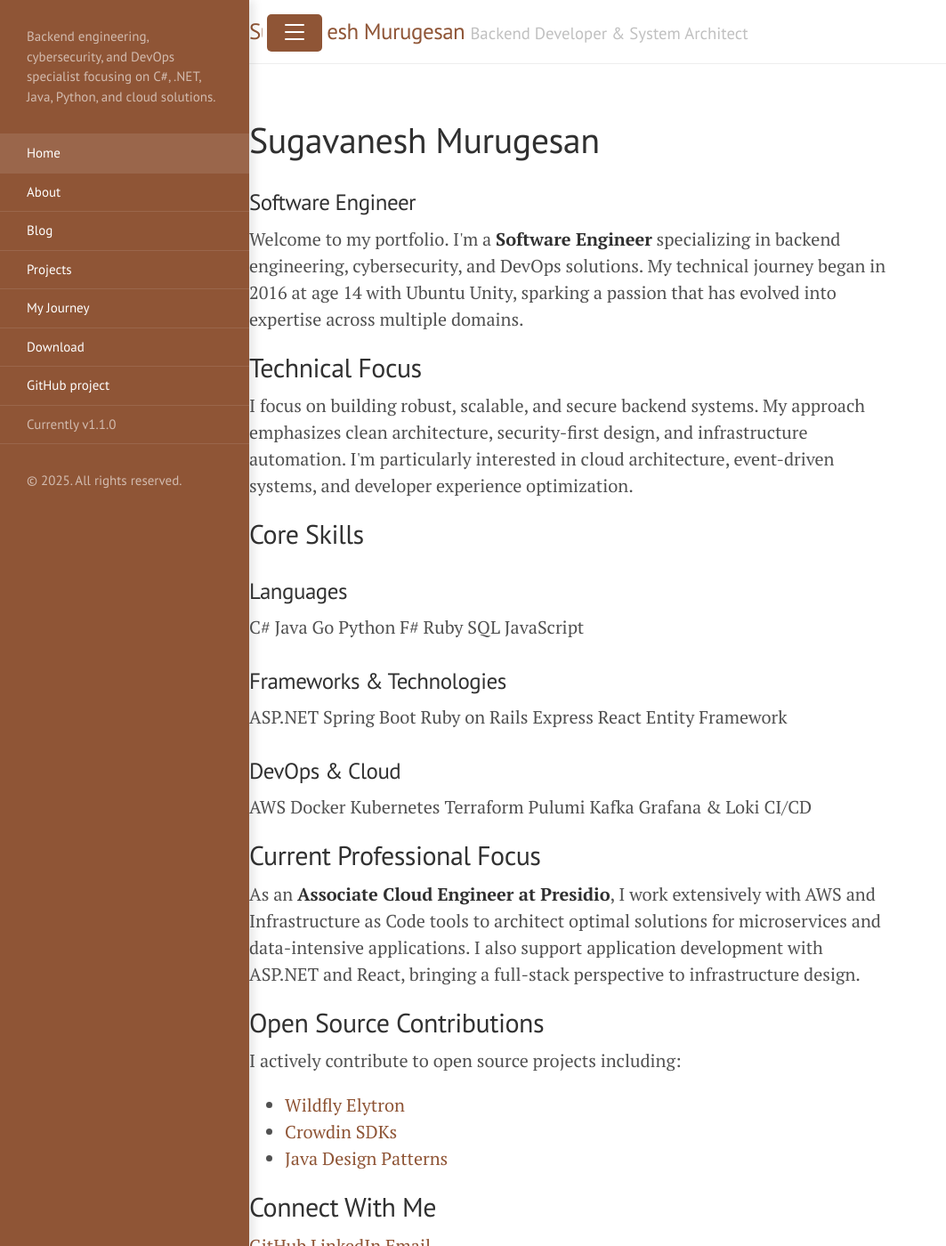
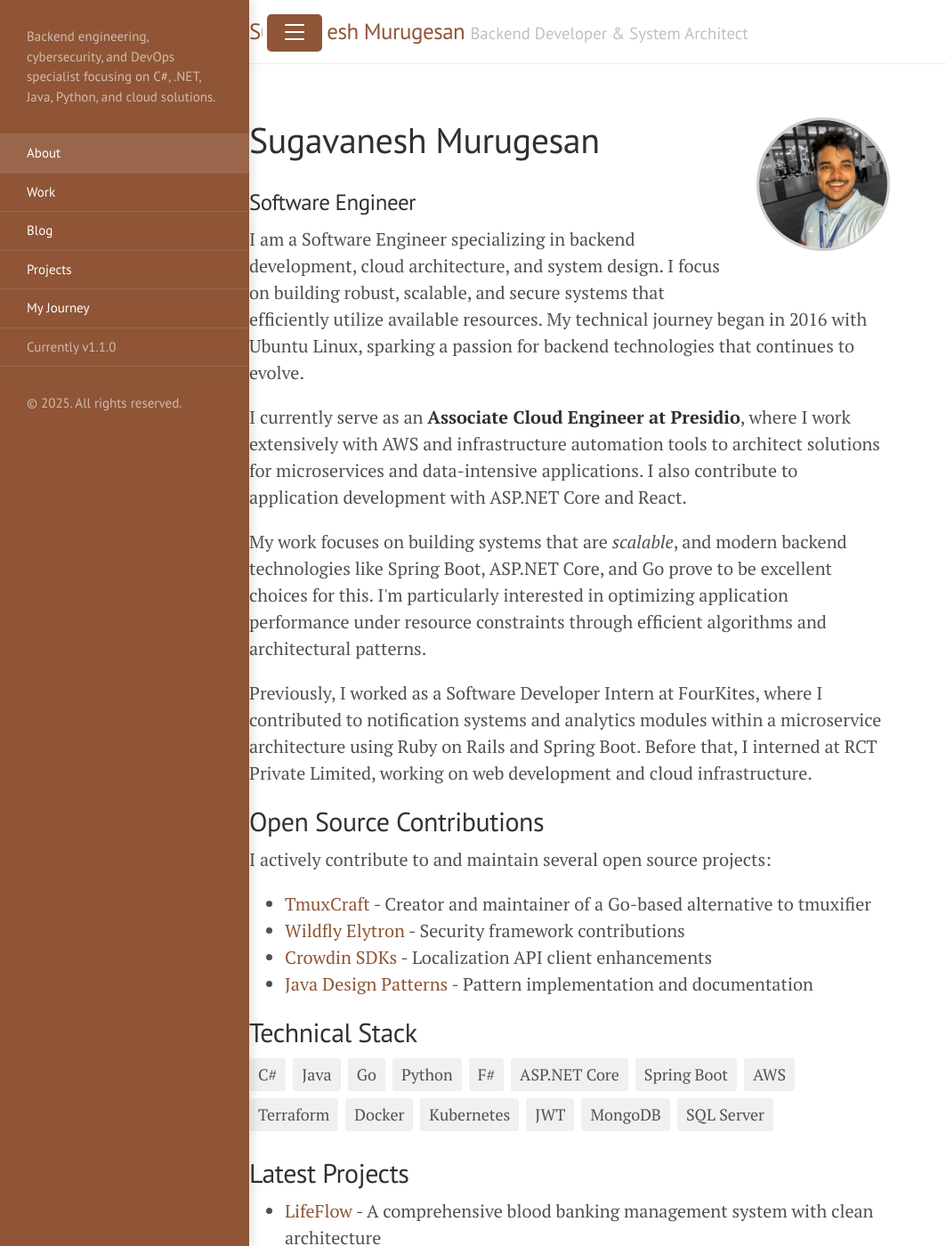
Before and after one commit to sugan0tech/sugan0tech.github.io, a Jekyll site: the page built from index.html, in a window 1280 px wide and 1400 px high. Shown: the whole window at 89% size, without its empty margins (0-1063 px from the left). Built offline with Jekyll 4.4.1, drawn with Linux system fonts in a browser that asks for light colours; the list of posts is cut into pages by our own code; some of the changed text lies outside the part shown.

Commit message:
add: work and profile

```diff
--- a/_includes/sidebar.html
+++ b/_includes/sidebar.html
@@ -10,8 +10,8 @@
 
   <!-- Navigation Links -->
   <nav class="sidebar-nav">
-    <a class="sidebar-nav-item{% if page.title == 'Home' %} active{% endif %}" href="{{ '/' | absolute_url }}">Home</a>
-    <a class="sidebar-nav-item{% if page.title == 'About' %} active{% endif %}" href="{{ '/about/' | absolute_url }}">About</a>
+    <a class="sidebar-nav-item{% if page.title == 'Home' %} active{% endif %}" href="{{ '/' | absolute_url }}">About</a>
+    <a class="sidebar-nav-item{% if page.title == 'About' %} active{% endif %}" href="{{ '/work/' | absolute_url }}">Work</a>
     <a class="sidebar-nav-item{% if page.title == 'Blog' %} active{% endif %}" href="{{ '/blog/' | absolute_url }}">Blog</a>
     <a class="sidebar-nav-item{% if page.title == 'Projects' %} active{% endif %}" href="{{ '/projects/' | absolute_url }}">Projects</a>
     <!-- <a class="sidebar-nav-item{% if page.title == 'Timeline' %} active{% endif %}" href="{{ '/timeline/' | absolute_url }}">Timeline</a> -->
@@ -19,14 +19,12 @@
     <!-- Dynamically Generate Additional Pages -->
     {% assign pages_list = site.pages | sort: "url" %}
     {% for node in pages_list %}
-      {% if node.title != null and node.layout == "page" and node.title != "Home" and node.title != "About" and node.title != "Blog" and node.title != "Projects" and node.title != "Timeline" %}
+      {% if node.title != null and node.layout == "page" and node.title != "Home" and node.title != "Work" and node.title != "Blog" and node.title != "Projects" and node.title != "Timeline" %}
         <a class="sidebar-nav-item{% if page.url == node.url %} active{% endif %}" href="{{ node.url | absolute_url }}">{{ node.title }}</a>
       {% endif %}
     {% endfor %}
 
     <!-- External Links -->
-    <a class="sidebar-nav-item" href="{{ site.github.repo }}/archive/v{{ site.version }}.zip">Download</a>
-    <a class="sidebar-nav-item" href="{{ site.github.repo }}">GitHub project</a>
     <span class="sidebar-nav-item">Currently v{{ site.version }}</span>
   </nav>
 
--- a/index.html
+++ b/index.html
@@ -4,83 +4,123 @@
 ---
 
 <div class="page">
+  <div class="profile-image">
+    <img src="/public/profile.jpg" alt="Sugavanesh Murugesan" class="profile-pic">
+  </div>
+
   <h1 class="page-title">Sugavanesh Murugesan</h1>
   <h3 class="tagline">Software Engineer</h3>
 
   <div class="introduction">
-    <p>Welcome to my portfolio. I'm a <strong>Software Engineer</strong> specializing in backend engineering, cybersecurity, and DevOps solutions. My technical journey began in 2016 at age 14 with Ubuntu Unity, sparking a passion that has evolved into expertise across multiple domains.</p>
+    <p>I am a Software Engineer specializing in backend development, cloud architecture, and system design. I focus on building robust, scalable, and secure systems that efficiently utilize available resources. My technical journey began in 2016 with Ubuntu Linux, sparking a passion for backend technologies that continues to evolve.</p>
 
-    <div class="profile-section">
-      <h2>Technical Focus</h2>
-      <p>I focus on building robust, scalable, and secure backend systems. My approach emphasizes clean architecture, security-first design, and infrastructure automation. I'm particularly interested in cloud architecture, event-driven systems, and developer experience optimization.</p>
-    </div>
+    <p>I currently serve as an <strong>Associate Cloud Engineer at Presidio</strong>, where I work extensively with AWS and infrastructure automation tools to architect solutions for microservices and data-intensive applications. I also contribute to application development with ASP.NET Core and React.</p>
 
-    <div class="profile-section">
-      <h2>Core Skills</h2>
+    <p>My work focuses on building systems that are <em>scalable</em>, and modern backend technologies like Spring Boot, ASP.NET Core, and Go prove to be excellent choices for this. I'm particularly interested in optimizing application performance under resource constraints through efficient algorithms and architectural patterns.</p>
 
-      <div class="skill-category">
-        <h3>Languages</h3>
+    <p>Previously, I worked as a Software Developer Intern at FourKites, where I contributed to notification systems and analytics modules within a microservice architecture using Ruby on Rails and Spring Boot. Before that, I interned at RCT Private Limited, working on web development and cloud infrastructure.</p>
+
+    <h2>Open Source Contributions</h2>
+    <p>I actively contribute to and maintain several open source projects:</p>
+    <ul>
+      <li><a href="https://github.com/sugan0tech/tmuxcraft">TmuxCraft</a> - Creator and maintainer of a Go-based alternative to tmuxifier</li>
+      <li><a href="https://github.com/wildfly-security/wildfly-elytron">Wildfly Elytron</a> - Security framework contributions</li>
+      <li><a href="https://github.com/crowdin/crowdin-api-client-ruby">Crowdin SDKs</a> - Localization API client enhancements</li>
+      <li><a href="https://github.com/iluwatar/java-design-patterns">Java Design Patterns</a> - Pattern implementation and documentation</li>
+    </ul>
+
+    <h2>Technical Stack</h2>
     <div class="skill-tags">
       <span class="skill-tag">C#</span>
       <span class="skill-tag">Java</span>
       <span class="skill-tag">Go</span>
       <span class="skill-tag">Python</span>
       <span class="skill-tag">F#</span>
-          <span class="skill-tag">Ruby</span>
-          <span class="skill-tag">SQL</span>
-          <span class="skill-tag">JavaScript</span>
-        </div>
+      <span class="skill-tag">ASP.NET Core</span>
+      <span class="skill-tag">Spring Boot</span>
+      <span class="skill-tag">AWS</span>
+      <span class="skill-tag">Terraform</span>
+      <span class="skill-tag">Docker</span>
+      <span class="skill-tag">Kubernetes</span>
+      <span class="skill-tag">JWT</span>
+      <span class="skill-tag">MongoDB</span>
+      <span class="skill-tag">SQL Server</span>
     </div>
 
-      <div class="skill-category">
-        <h3>Frameworks & Technologies</h3>
-        <div class="skill-tags">
-          <span class="skill-tag">ASP.NET</span>
-          <span class="skill-tag">Spring Boot</span>
-          <span class="skill-tag">Ruby on Rails</span>
-          <span class="skill-tag">Express</span>
-          <span class="skill-tag">React</span>
-          <span class="skill-tag">Entity Framework</span>
-        </div>
-      </div>
+    <h2>Latest Projects</h2>
+    <ul>
+      <li><a href="/projects/lifeflow">LifeFlow</a> - A comprehensive blood banking management system with clean architecture</li>
+      <li><a href="/projects/event-manager">Event-Manager</a> - University event management with custom authorization</li>
+      <li><a href="/projects/tmuxcraft">TmuxCraft</a> - Go-based CLI tool for Tmux session management</li>
+      <li><a href="/projects/gatherspace">GatherSpace</a> - Virtual collaborative workspace platform (in development)</li>
+    </ul>
 
-      <div class="skill-category">
-        <h3>DevOps & Cloud</h3>
-        <div class="skill-tags">
-          <span class="skill-tag">AWS</span>
-          <span class="skill-tag">Docker</span>
-          <span class="skill-tag">Kubernetes</span>
-          <span class="skill-tag">Terraform</span>
-          <span class="skill-tag">Pulumi</span>
-          <span class="skill-tag">Kafka</span>
-          <span class="skill-tag">Grafana & Loki</span>
-          <span class="skill-tag">CI/CD</span>
+    <h2>Latest Updates</h2>
+    <ul>
+      <li><strong>[Jan 2025]</strong> Started developing GatherSpace, a virtual collaborative workspace platform</li>
+      <li><strong>[Oct 2024]</strong> Released TmuxCraft alpha 4 with cross-platform support</li>
+      <li><strong>[Sep 2024]</strong> Joined Presidio as Associate Cloud Engineer</li>
+      <li><strong>[Aug 2024]</strong> Completed LifeFlow project with 100% code coverage</li>
+    </ul>
+
+    <h2>Contact</h2>
+    <ul>
+      <li>Email: <a href="mailto:sugankpms@gmail.com">sugankpms@gmail.com</a></li>
+      <li>GitHub: <a href="https://github.com/sugan0tech">sugan0tech</a></li>
+      <li>LinkedIn: <a href="https://linkedin.com/in/sugan0tech">sugan0tech</a></li>
+    </ul>
+
+    <div class="resume-link">
+      <a href="/public/Resume.pdf">Download Resume</a>
     </div>
   </div>
 </div>
 
-    <div class="profile-section">
-      <h2>Current Professional Focus</h2>
-      <p>As an <strong>Associate Cloud Engineer at Presidio</strong>, I work extensively with AWS and Infrastructure as Code tools to architect optimal solutions for microservices and data-intensive applications. I also support application development with ASP.NET and React, bringing a full-stack perspective to infrastructure design.</p>
-    </div>
+<style>
+.profile-image {
+  float: right;
+  margin-left: 20px;
+  margin-bottom: 20px;
+}
 
-    <div class="profile-section">
-      <h2>Open Source Contributions</h2>
-      <p>I actively contribute to open source projects including:</p>
-      <ul>
-        <li><a href="https://github.com/wildfly-security/wildfly-elytron" target="_blank">Wildfly Elytron</a></li>
-        <li><a href="https://github.com/crowdin/crowdin-api-client-ruby" target="_blank">Crowdin SDKs</a></li>
-        <li><a href="https://github.com/iluwatar/java-design-patterns" target="_blank">Java Design Patterns</a></li>
-      </ul>
-    </div>
+.profile-pic {
+  width: 150px;
+  height: 150px;
+  border-radius: 50%;
+  object-fit: cover;
+  border: 3px solid #ccc;
+}
 
-    <div class="profile-section">
-      <h2>Connect With Me</h2>
-      <div class="social-links">
-        <a href="https://github.com/sugan0tech" target="_blank" class="social-link">GitHub</a>
-        <a href="https://linkedin.com/in/sugan0tech" target="_blank" class="social-link">LinkedIn</a>
-        <a href="mailto:sugankpms@gmail.com" class="social-link">Email</a>
-      </div>
-    </div>
-  </div>
-</div>
+.skill-tags {
+  display: flex;
+  flex-wrap: wrap;
+  margin-bottom: 20px;
+}
+
+.skill-tag {
+  background-color: #f0f0f0;
+  padding: 5px 10px;
+  margin-right: 8px;
+  margin-bottom: 8px;
+  border-radius: 3px;
+  font-size: 0.9em;
+}
+
+.cv-link {
+  margin-top: 30px;
+}
+
+.cv-link a {
+  display: inline-block;
+  padding: 8px 16px;
+  background-color: #4078c0;
+  color: white;
+  text-decoration: none;
+  border-radius: 4px;
+  font-weight: bold;
+}
+
+.cv-link a:hover {
+  background-color: #3567a8;
+}
+</style>
```
Also changed, not shown: about.md (deleted, +0 -44 lines), work.md (added, +70 -0 lines), public/favicon.ico, public/profile.jpg, 1 other file. Lines whose indentation alone changed are shown as unchanged.
